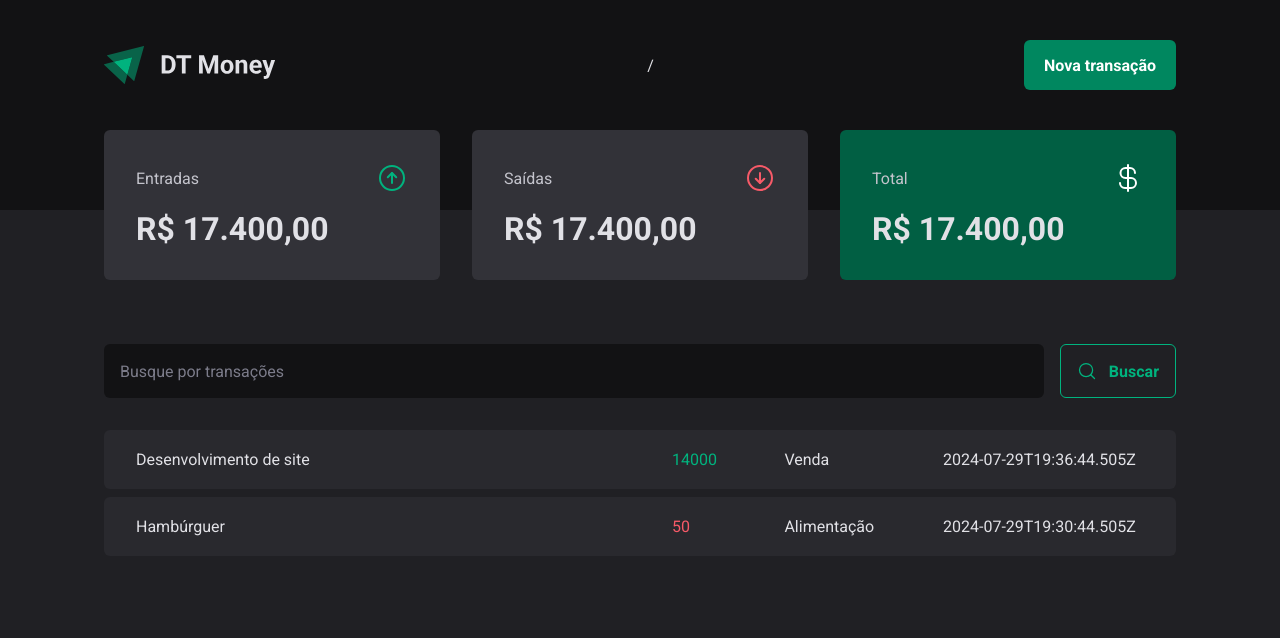
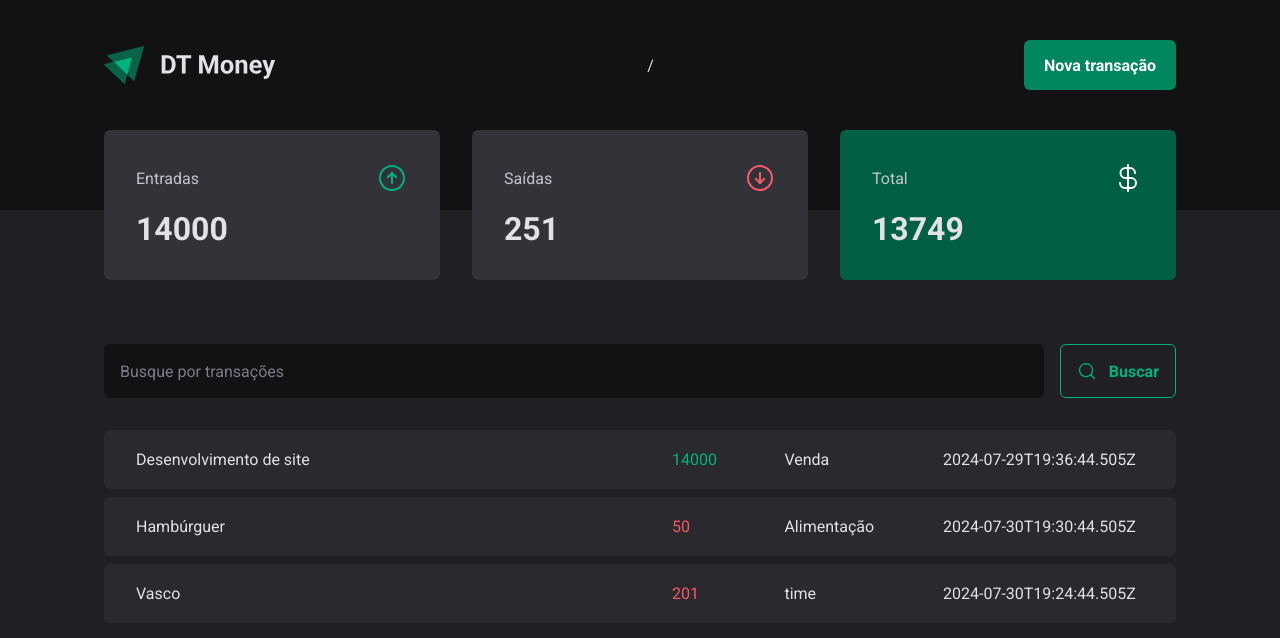
Before and after one commit to LeonardoSantos16/Dt-money-react, a React (Vite) app: page / in a window 1280 px wide. Shown: the top 638 px of the page. Built offline with nearby package versions, Linux system fonts and the light colour scheme; data requests are answered from the project's data file.

Commit message:
calculando o valor da transação com reduce commit

```diff
--- a/server.json
+++ b/server.json
@@ -14,7 +14,15 @@
         "type": "outcome",
         "category": "Alimentação",
         "price": 50,
-        "createdAt": "2024-07-29T19:30:44.505Z"
+        "createdAt": "2024-07-30T19:30:44.505Z"
+      },
+      {
+        "id": 3,
+        "description": "Vasco",
+        "type": "outcome",
+        "category": "time",
+        "price": 201,
+        "createdAt": "2024-07-30T19:24:44.505Z"
       }
     ]
   }
--- a/src/components/Summary/index.tsx
+++ b/src/components/Summary/index.tsx
@@ -1,7 +1,30 @@
 import { ArrowCircleDown, ArrowCircleUp, CurrencyDollar } from "phosphor-react";
 import { SummaryCard, SummaryContainer } from "./styles";
+import { useContext } from 'react';
+import { TransactionsContext } from '../../contexts/TransactionsContext';
 
 export function Summary() {
+
+    const { transactions } = useContext(TransactionsContext);
+
+  const summary = transactions.reduce(
+    (acc, transaction) => {
+      if (transaction.type === 'income') {
+        acc.income += transaction.price;
+        acc.total += transaction.price;
+      } else {
+        acc.outcome += transaction.price;
+        acc.total -= transaction.price;
+      }
+
+      return acc;
+    },
+    {
+      income: 0,
+      outcome: 0,
+      total: 0,
+    },
+  );
   return (
     <SummaryContainer>
       <SummaryCard>
@@ -10,7 +33,7 @@
           <ArrowCircleUp size={32} color="#00b37e" />
         </header>
 
-        <strong>R$ 17.400,00</strong>
+        <strong>{summary.income}</strong>
       </SummaryCard>
 
       <SummaryCard>
@@ -19,7 +42,7 @@
           <ArrowCircleDown size={32} color="#f75a68" />
         </header>
 
-        <strong>R$ 17.400,00</strong>
+        <strong>{summary.outcome}</strong>
       </SummaryCard>
 
       <SummaryCard variant="green">
@@ -28,7 +51,8 @@
           <CurrencyDollar size={32} color="#fff" />
         </header>
 
-        <strong>R$ 17.400,00</strong>
+        <strong>{summary.total}</strong>
+
       </SummaryCard>
     </SummaryContainer>
   );
```
